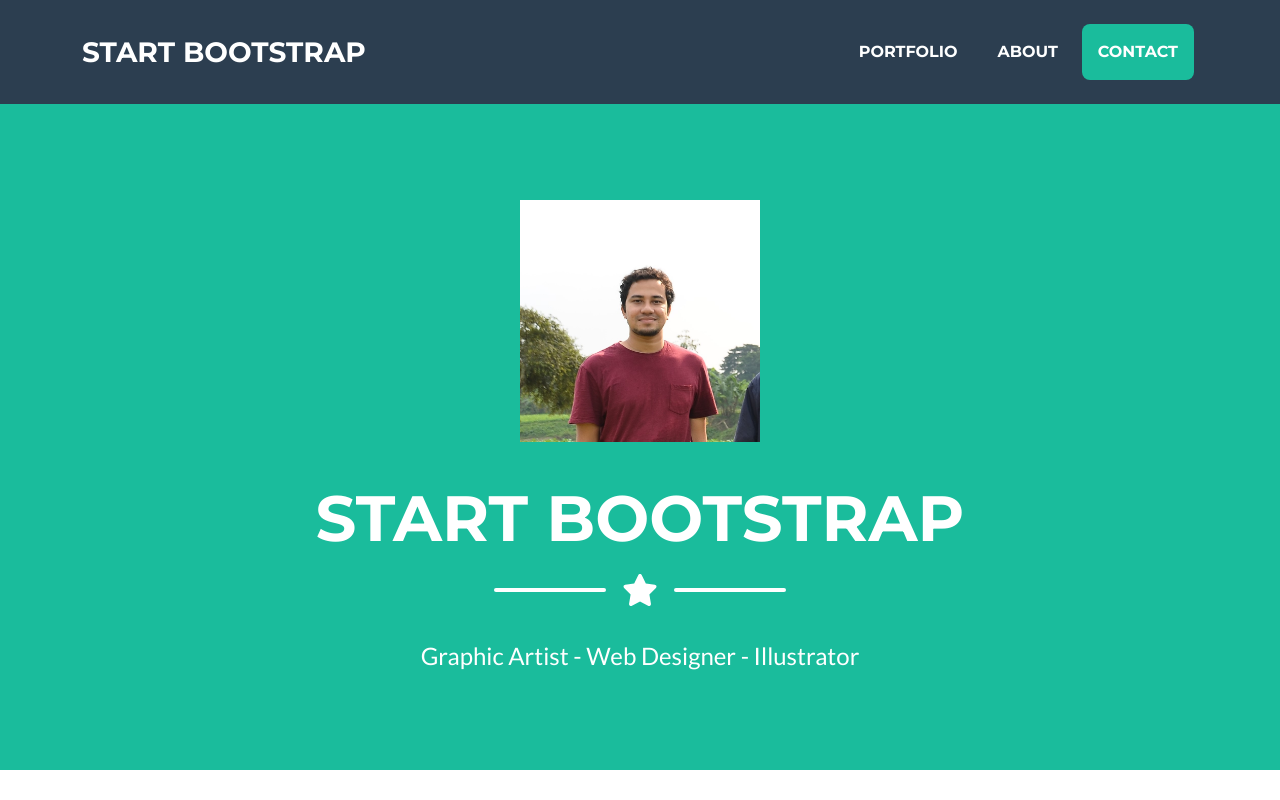
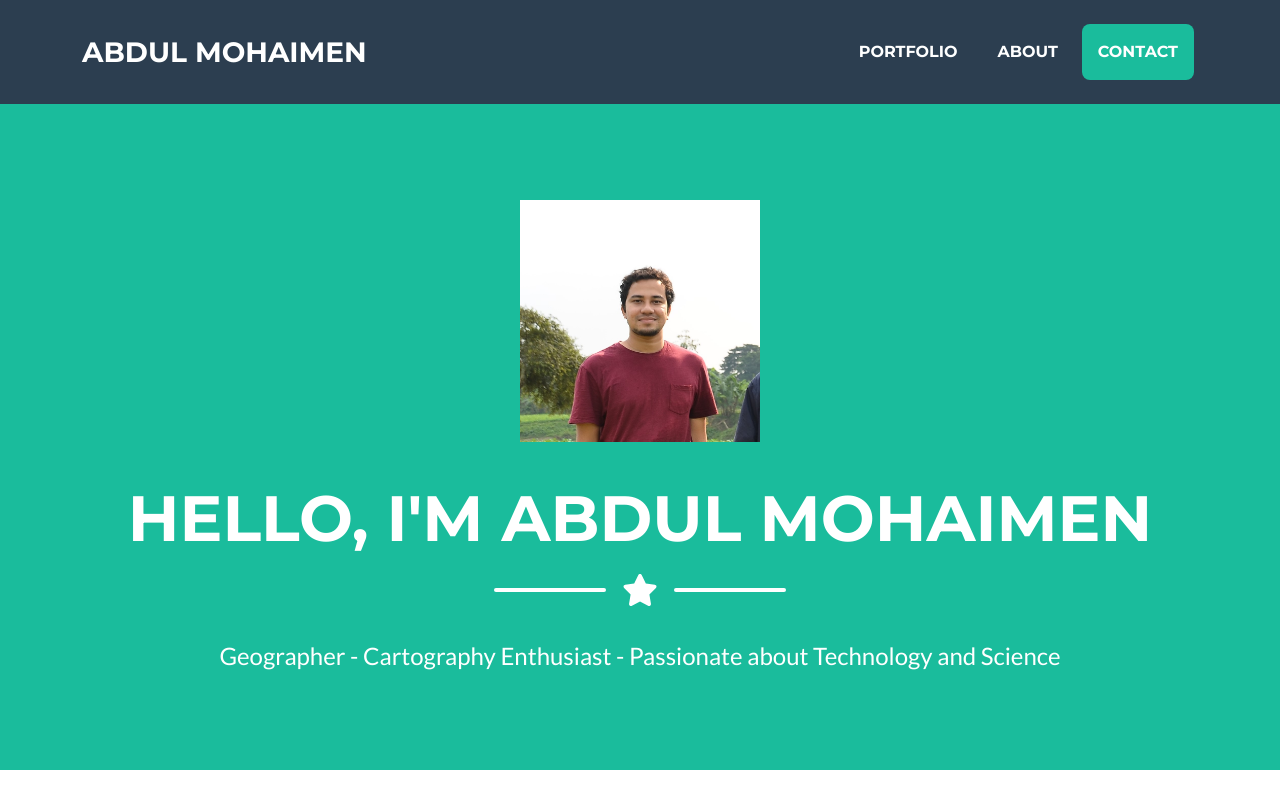
Before and after one commit to kma-mohaimen/portfolio, a plain HTML site: page index.html in a window 1280 px wide. Shown: the top 800 px of the page. Drawn offline with nearby package versions, Linux system fonts and the light colour scheme.

Commit message:
Updated portfolio layout and images

```diff
--- a/index.html
+++ b/index.html
@@ -5,7 +5,7 @@
         <meta name="viewport" content="width=device-width, initial-scale=1, shrink-to-fit=no" />
         <meta name="description" content="" />
         <meta name="author" content="" />
-        <title>Freelancer - Start Bootstrap Theme</title>
+        <title>About Me</title>
         <!-- Favicon-->
         <link rel="icon" type="image/x-icon" href="assets/favicon.ico" />
         <!-- Font Awesome icons (free version)-->
@@ -20,7 +20,7 @@
         <!-- Navigation-->
         <nav class="navbar navbar-expand-lg bg-secondary text-uppercase fixed-top" id="mainNav">
             <div class="container">
-                <a class="navbar-brand" href="#page-top">Start Bootstrap</a>
+                <a class="navbar-brand" href="#page-top">Abdul Mohaimen</a>
                 <button class="navbar-toggler text-uppercase font-weight-bold bg-primary text-white rounded" type="button" data-bs-toggle="collapse" data-bs-target="#navbarResponsive" aria-controls="navbarResponsive" aria-expanded="false" aria-label="Toggle navigation">
                     Menu
                     <i class="fas fa-bars"></i>
@@ -40,7 +40,7 @@
                 <!-- Masthead Avatar Image-->
                 <img class="masthead-avatar mb-5" src="assets/img/portfolio/self.JPG" alt="..." />
                 <!-- Masthead Heading-->
-                <h1 class="masthead-heading text-uppercase mb-0">Start Bootstrap</h1>
+                <h1 class="masthead-heading text-uppercase mb-0">Hello, I'm Abdul Mohaimen</h1>
                 <!-- Icon Divider-->
                 <div class="divider-custom divider-light">
                     <div class="divider-custom-line"></div>
@@ -48,7 +48,7 @@
                     <div class="divider-custom-line"></div>
                 </div>
                 <!-- Masthead Subheading-->
-                <p class="masthead-subheading font-weight-light mb-0">Graphic Artist - Web Designer - Illustrator</p>
+                <p class="masthead-subheading font-weight-light mb-0">Geographer - Cartography Enthusiast - Passionate about Technology and Science</p>
             </div>
         </header>
         <!-- Portfolio Section Start-->
```
